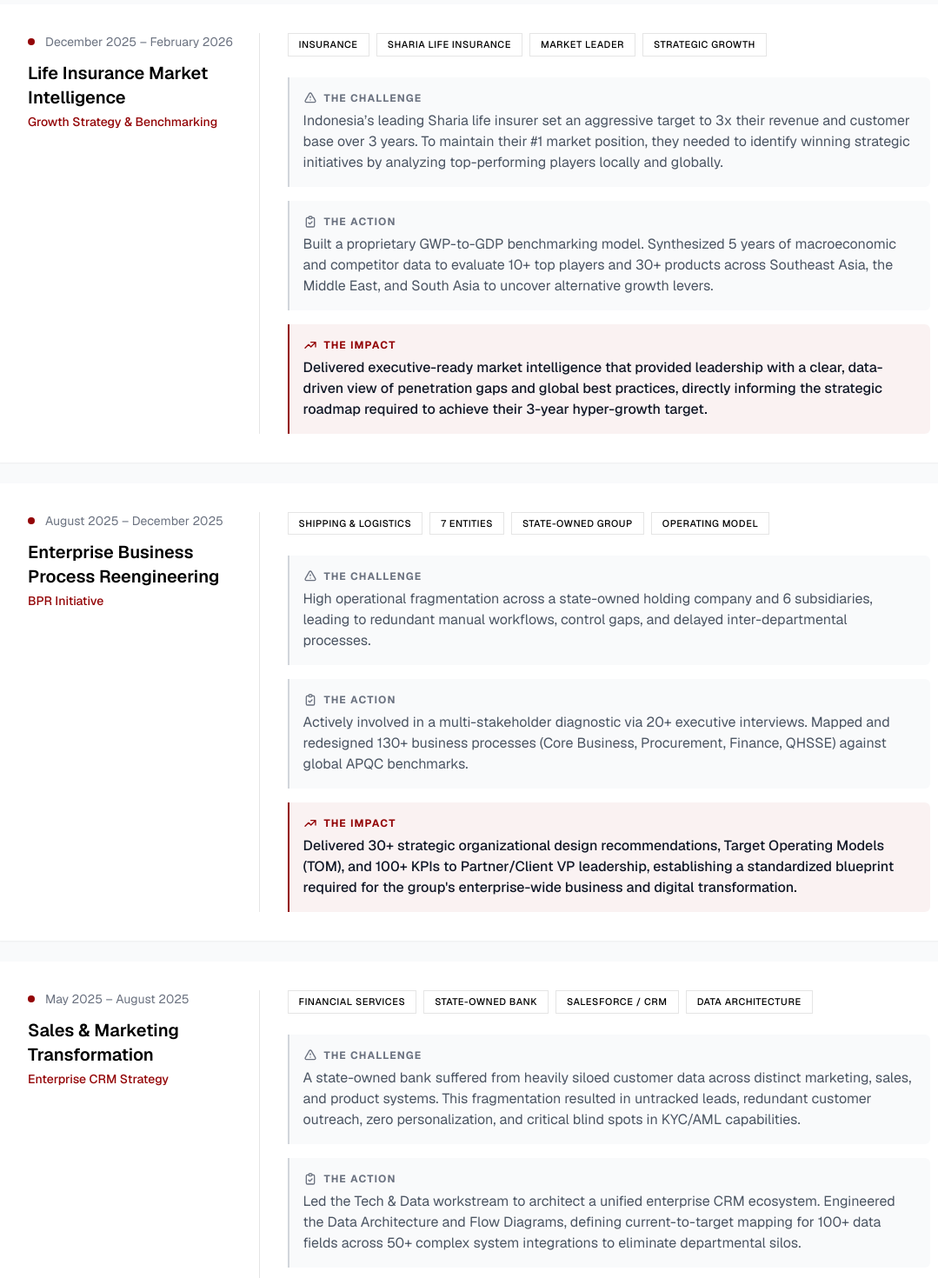
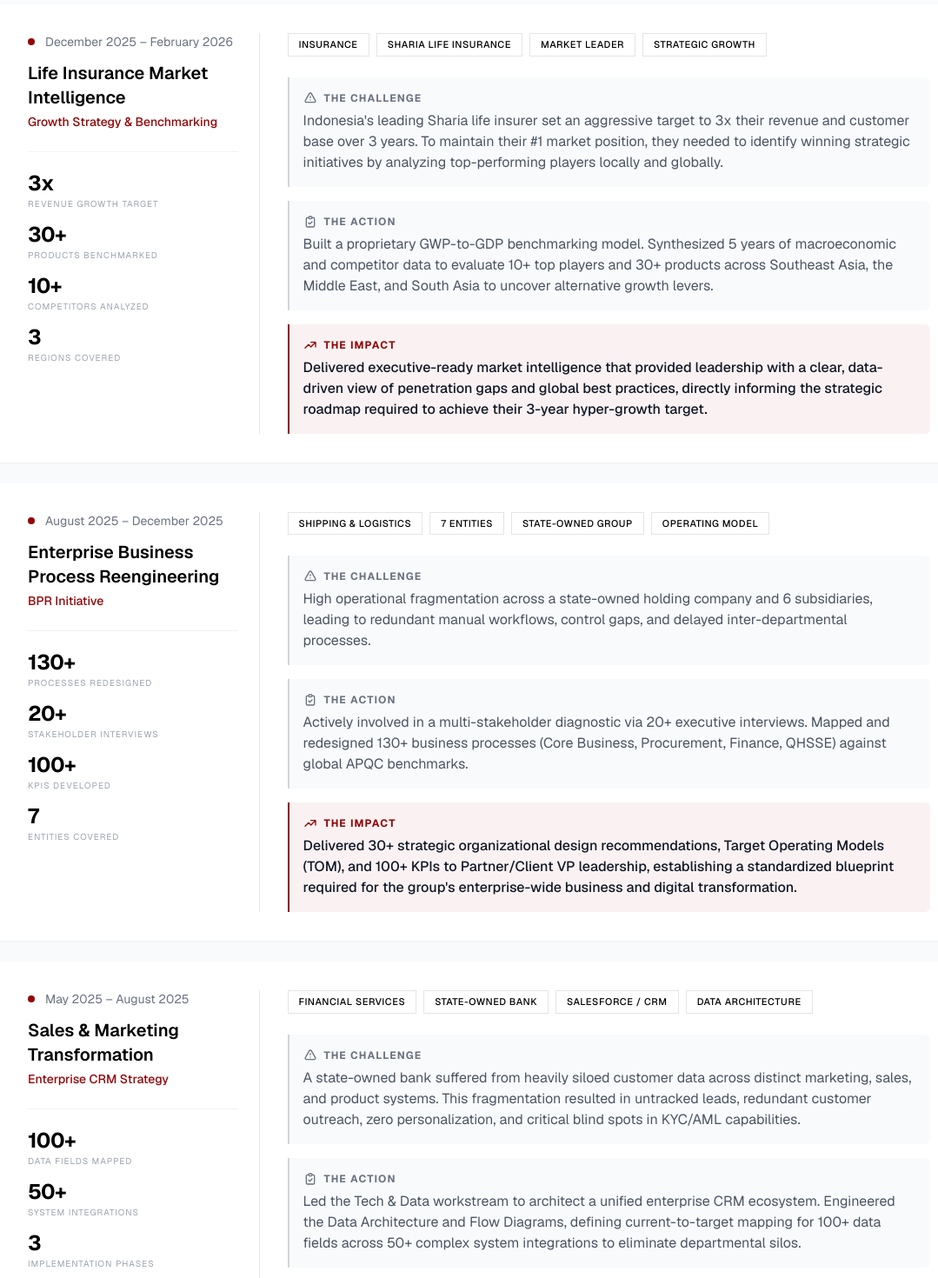
Before and after one commit to Markkreel/markkreel.github.io, a Next.js app: page / in a window 1280 px wide. Shown: the part 2220-3690 px from the top of the page at 87% size, without its empty margins (89-1168 px from the left). Built offline with nearby package versions, Linux system fonts and the light colour scheme.

Commit message:
fix: Refine project card styles and enhance case study formatting with quantifiable metrics

```diff
--- a/app/page.tsx
+++ b/app/page.tsx
@@ -2,6 +2,7 @@
 
 import { useEffect, useState } from "react";
 import Image from "next/image";
+import path from "path";
 
 // Helper SVG Components (Keep these as they are clean)
 const LinkedInIcon = () => (
@@ -575,7 +576,7 @@ export default function Home() {
               </div> */}
 
               {/* Project 1 - Conglomeration Target Operating Model (IN PROGRESS) */}
-              <div className="project-card bg-white p-8 stagger-3 border border-black/10 transition-colors shadow-sm hover:shadow-md relative overflow-hidden">
+              <div className="project-card bg-white p-8 stagger-3 border border-black/10 transition-colors shadow-sm hover:shadow-md hover:border-black/10 relative overflow-hidden">
                 {/* Active engagement accent bar */}
                 <div className="absolute top-0 left-0 right-0 h-1 bg-accent"></div>
 
@@ -583,7 +584,7 @@ export default function Home() {
                   <div className="md:col-span-3">
                     <div className="flex items-center gap-3 mb-3">
                       <div className="relative">
-                        <div className="w-3 h-3 rounded-full bg-accent"></div>
+                        <div className="w-2 h-2 rounded-full bg-accent"></div>
                         <span className="absolute inset-0 rounded-full bg-accent animate-ping opacity-30"></span>
                       </div>
                       <span className="text-sm text-gray-500">
@@ -658,7 +659,7 @@ export default function Home() {
                 </div>
               </div>
 
-              {/* Project 1 - CONVERTED TO "CASE STUDY" FORMAT */}
+              {/* Project 1 — Case Study Format */}
               <div className="project-card bg-white p-8 stagger-3 border border-transparent hover:border-black/10 transition-colors shadow-sm hover:shadow-md">
                 <div className="grid md:grid-cols-12 gap-6">
                   <div className="md:col-span-3">
@@ -674,7 +675,44 @@ export default function Home() {
                     <p className="text-accent font-medium text-sm">
                       Growth Strategy & Benchmarking
                     </p>
-                  </div>
+
+                    {/* Quantifiable Metrics */}
+                    <div className="mt-6 hidden md:block space-y-3 border-t border-black/5 pt-5">
+                      <div>
+                        <p className="text-2xl font-bold text-black tracking-tight">
+                          3x
+                        </p>
+                        <p className="text-[10px] text-gray-400 uppercase tracking-widest">
+                          Revenue Growth Target
+                        </p>
+                      </div>
+                      <div>
+                        <p className="text-2xl font-bold text-black tracking-tight">
+                          30+
+                        </p>
+                        <p className="text-[10px] text-gray-400 uppercase tracking-widest">
+                          Products Benchmarked
+                        </p>
+                      </div>
+                      <div>
+                        <p className="text-2xl font-bold text-black tracking-tight">
+                          10+
+                        </p>
+                        <p className="text-[10px] text-gray-400 uppercase tracking-widest">
+                          Competitors Analyzed
+                        </p>
+                      </div>
+                      <div>
+                        <p className="text-2xl font-bold text-black tracking-tight">
+                          3
+                        </p>
+                        <p className="text-[10px] text-gray-400 uppercase tracking-widest">
+                          Regions Covered
+                        </p>
+                      </div>
+                    </div>
+                  </div>
+
                   <div className="md:col-span-9 md:border-l md:border-black/10 md:pl-8">
                     <div className="flex flex-wrap items-center gap-2 mb-6">
                       <span className="tag">Insurance</span>
@@ -683,7 +721,6 @@ export default function Home() {
                       <span className="tag">Strategic Growth</span>
                     </div>
 
-                    {/* CASE STUDY FRAMEWORK */}
                     <div className="space-y-4">
                       {/* The Challenge */}
                       <div className="p-4 bg-gray-50 rounded-r-md border-l-2 border-gray-300">
@@ -704,7 +741,7 @@ export default function Home() {
                           The Challenge
                         </h4>
                         <p className="text-gray-600 text-sm md:text-base leading-relaxed">
-                          Indonesia’s leading Sharia life insurer set an
+                          Indonesia's leading Sharia life insurer set an
                           aggressive target to 3x their revenue and customer
                           base over 3 years. To maintain their #1 market
                           position, they needed to identify winning strategic
@@ -826,7 +863,7 @@ export default function Home() {
                 </div>
               </div> */}
 
-              {/* Project 2 - CONVERTED TO "CASE STUDY" FORMAT */}
+              {/* Project 2 — Case Study Format */}
               <div className="project-card bg-white p-8 stagger-2 border border-transparent hover:border-black/10 transition-colors shadow-sm hover:shadow-md">
                 <div className="grid md:grid-cols-12 gap-6">
                   <div className="md:col-span-3">
@@ -842,7 +879,44 @@ export default function Home() {
                     <p className="text-accent font-medium text-sm">
                       BPR Initiative
                     </p>
-                  </div>
+
+                    {/* Quantifiable Metrics */}
+                    <div className="mt-6 hidden md:block space-y-3 border-t border-black/5 pt-5">
+                      <div>
+                        <p className="text-2xl font-bold text-black tracking-tight">
+                          130+
+                        </p>
+                        <p className="text-[10px] text-gray-400 uppercase tracking-widest">
+                          Processes Redesigned
+                        </p>
+                      </div>
+                      <div>
+                        <p className="text-2xl font-bold text-black tracking-tight">
+                          20+
+                        </p>
+                        <p className="text-[10px] text-gray-400 uppercase tracking-widest">
+                          Stakeholder Interviews
+                        </p>
+                      </div>
+                      <div>
+                        <p className="text-2xl font-bold text-black tracking-tight">
+                          100+
+                        </p>
+                        <p className="text-[10px] text-gray-400 uppercase tracking-widest">
+                          KPIs Developed
+                        </p>
+                      </div>
+                      <div>
+                        <p className="text-2xl font-bold text-black tracking-tight">
+                          7
+                        </p>
+                        <p className="text-[10px] text-gray-400 uppercase tracking-widest">
+                          Entities Covered
+                        </p>
+                      </div>
+                    </div>
+                  </div>
+
                   <div className="md:col-span-9 md:border-l md:border-black/10 md:pl-8">
                     <div className="flex flex-wrap items-center gap-2 mb-6">
                       <span className="tag">Shipping & Logistics</span>
@@ -851,7 +925,6 @@ export default function Home() {
                       <span className="tag">Operating Model</span>
                     </div>
 
-                    {/* CASE STUDY FRAMEWORK: Challenge, Action, Impact */}
                     <div className="space-y-4">
                       {/* The Challenge */}
                       <div className="p-4 bg-gray-50 rounded-r-md border-l-2 border-gray-300">
@@ -905,7 +978,7 @@ export default function Home() {
                         </p>
                       </div>
 
-                      {/* The Impact (Styled slightly differently to pop out) */}
+                      {/* The Impact */}
                       <div className="p-4 bg-accent/5 rounded-r-md border-l-2 border-accent">
                         <h4 className="text-xs font-bold text-accent uppercase tracking-widest mb-1.5 flex items-center gap-2">
                           <svg
@@ -991,7 +1064,7 @@ export default function Home() {
                 </div>
               </div> */}
 
-              {/* Project 3 - CONVERTED TO "CASE STUDY" FORMAT */}
+              {/* Project 3 — Case Study Format */}
               <div className="project-card bg-white p-8 stagger-1 border border-transparent hover:border-black/10 transition-colors shadow-sm hover:shadow-md">
                 <div className="grid md:grid-cols-12 gap-6">
                   <div className="md:col-span-3">
@@ -1007,7 +1080,36 @@ export default function Home() {
                     <p className="text-accent font-medium text-sm">
                       Enterprise CRM Strategy
                     </p>
-                  </div>
+
+                    {/* Quantifiable Metrics */}
+                    <div className="mt-6 hidden md:block space-y-3 border-t border-black/5 pt-5">
+                      <div>
+                        <p className="text-2xl font-bold text-black tracking-tight">
+                          100+
+                        </p>
+                        <p className="text-[10px] text-gray-400 uppercase tracking-widest">
+                          Data Fields Mapped
+                        </p>
+                      </div>
+                      <div>
+                        <p className="text-2xl font-bold text-black tracking-tight">
+                          50+
+                        </p>
+                        <p className="text-[10px] text-gray-400 uppercase tracking-widest">
+                          System Integrations
+                        </p>
+                      </div>
+                      <div>
+                        <p className="text-2xl font-bold text-black tracking-tight">
+                          3
+                        </p>
+                        <p className="text-[10px] text-gray-400 uppercase tracking-widest">
+                          Implementation Phases
+                        </p>
+                      </div>
+                    </div>
+                  </div>
+
                   <div className="md:col-span-9 md:border-l md:border-black/10 md:pl-8">
                     <div className="flex flex-wrap items-center gap-2 mb-6">
                       <span className="tag">Financial Services</span>
@@ -1016,7 +1118,6 @@ export default function Home() {
                       <span className="tag">Data Architecture</span>
                     </div>
 
-                    {/* CASE STUDY FRAMEWORK */}
                     <div className="space-y-4">
                       {/* The Challenge */}
                       <div className="p-4 bg-gray-50 rounded-r-md border-l-2 border-gray-300">
@@ -1414,7 +1515,7 @@ export default function Home() {
                   <div className="relative">
                     {/* Timeline spine */}
                     <div className="absolute left-0 top-0 bottom-0 ml-[5px] w-px bg-gradient-to-b from-accent via-accent/60 to-transparent"></div>
-                    <div className="absolute w-3 h-3 bg-accent rounded-full left-[-1.2] top-8 ml-[1.5px] shadow-[0_0_12px_rgba(147,5,7,0.6)]"></div>
+                    <div className="absolute w-3 h-3 bg-accent rounded-full left-[-1.3] top-8 ml-[1.5px] shadow-[0_0_12px_rgba(147,5,7,0.6)]"></div>
 
                     <div className="ml-8 bg-white/[0.04] border border-white/[0.06] rounded-lg p-6 hover:bg-white/[0.06] transition-all duration-300">
                       {/* Title row */}
@@ -1459,7 +1560,7 @@ export default function Home() {
                   {/* Role 2: Brand & Communications Lead */}
                   <div className="relative">
                     <div className="absolute left-0 top-0 bottom-0 ml-[5px] w-px bg-gradient-to-b from-gray-600 via-gray-600/60 to-transparent"></div>
-                    <div className="absolute w-3 h-3 bg-gray-600 rounded-full left-[-1.2] top-8 ml-[1.5px]"></div>
+                    <div className="absolute w-3 h-3 bg-gray-600 rounded-full left-[-1.3] top-8 ml-[1.5px]"></div>
 
                     <div className="ml-8 bg-white/[0.02] border border-white/[0.04] rounded-lg p-6 hover:bg-white/[0.04] transition-all duration-300">
                       <h4 className="text-lg font-medium text-white mb-1">
```
